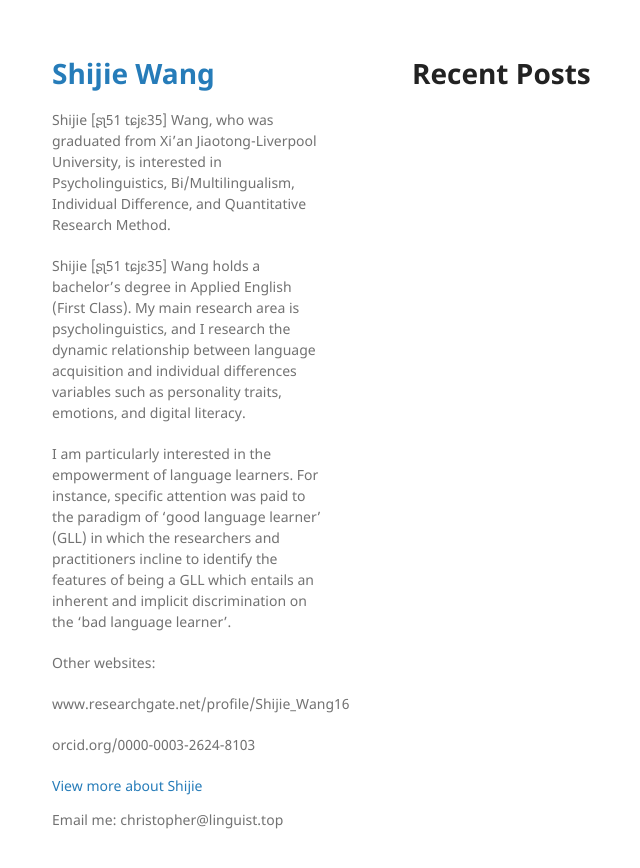
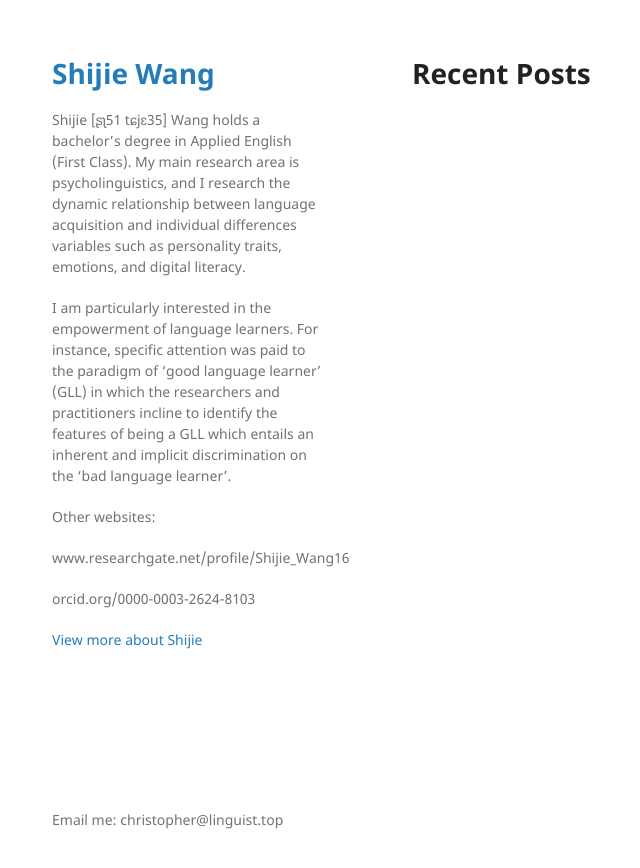
Before and after one commit to ChristopherTLAL/personal-blog, a Jekyll site: the page built from README.md, in a window 1280 px wide. Shown: the top 868 px of the page, without its empty margins (158-798 px from the left). Built offline with Jekyll 4.4.1, drawn with Linux system fonts in a browser that asks for light colours; our own code applies the rules of GitHub Pages for plain Markdown files.

Commit message:
Update _config.yml

```diff
--- a/_config.yml
+++ b/_config.yml
@@ -1,3 +1,3 @@
 theme: jekyll-theme-minimal
 title: Shijie Wang
-description: "Shijie [ʂʅ51 tɕjɛ35] Wang, who was graduated from Xi’an Jiaotong-Liverpool University, is interested in Psycholinguistics, Bi/Multilingualism, Individual Difference, and Quantitative Research Method. <p> Shijie [ʂʅ51 tɕjɛ35] Wang holds a bachelor’s degree in Applied English (First Class). My main research area is psycholinguistics, and I research the dynamic relationship between language acquisition and individual differences variables such as personality traits, emotions, and digital literacy.</p><p>I am particularly interested in the empowerment of language learners. For instance, specific attention was paid to the paradigm of ‘good language learner’ (GLL) in which the researchers and practitioners incline to identify the features of being a GLL which entails an inherent and implicit discrimination on the ‘bad language learner’.</p><p>Other websites:</p><p>www.researchgate.net/profile/Shijie_Wang16</p><p>orcid.org/0000-0003-2624-8103</p>"
+description: "Shijie [ʂʅ51 tɕjɛ35] Wang holds a bachelor’s degree in Applied English (First Class). My main research area is psycholinguistics, and I research the dynamic relationship between language acquisition and individual differences variables such as personality traits, emotions, and digital literacy.<p>I am particularly interested in the empowerment of language learners. For instance, specific attention was paid to the paradigm of ‘good language learner’ (GLL) in which the researchers and practitioners incline to identify the features of being a GLL which entails an inherent and implicit discrimination on the ‘bad language learner’.</p><p>Other websites:</p><p>www.researchgate.net/profile/Shijie_Wang16</p><p>orcid.org/0000-0003-2624-8103</p>"
```
